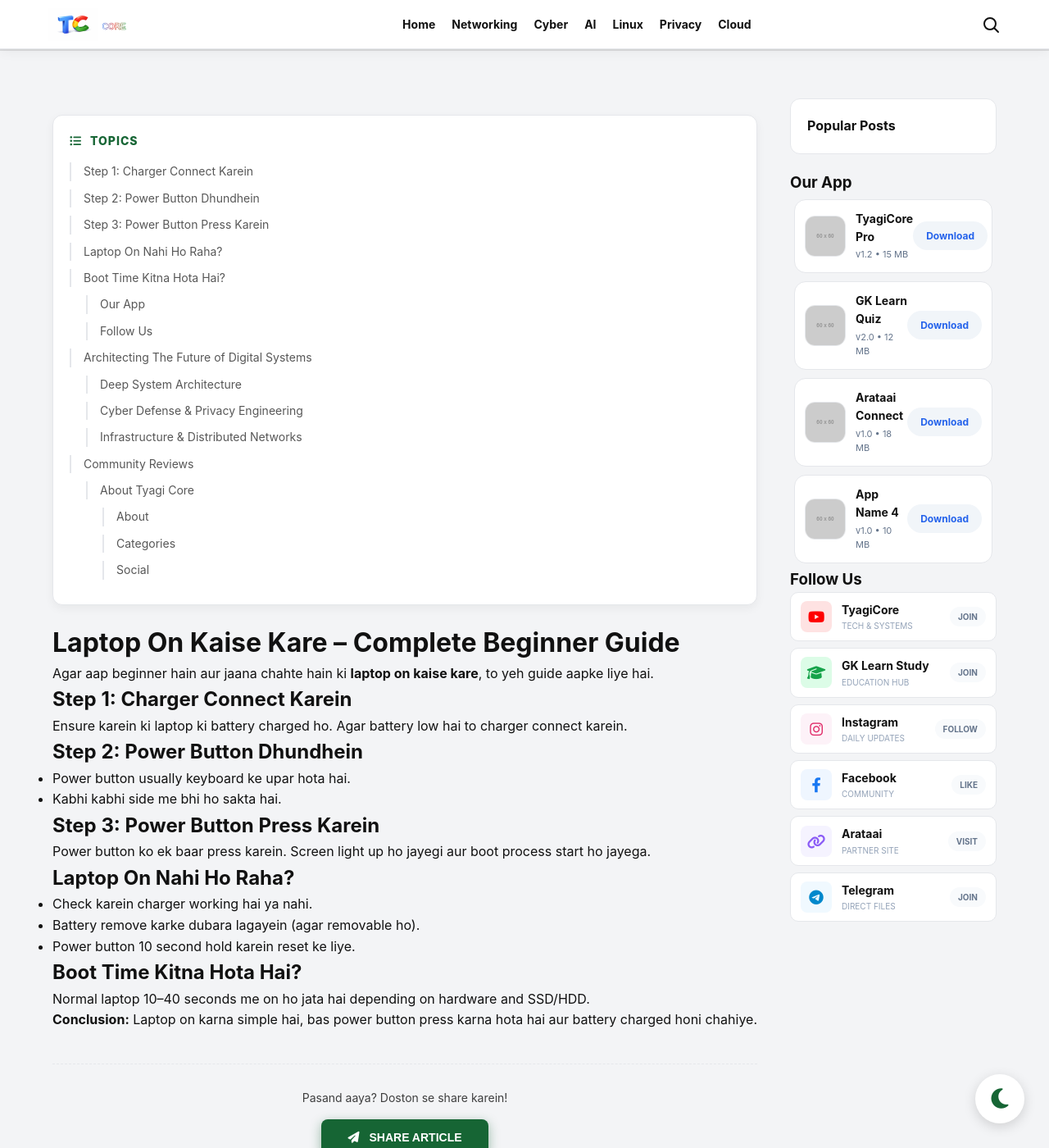
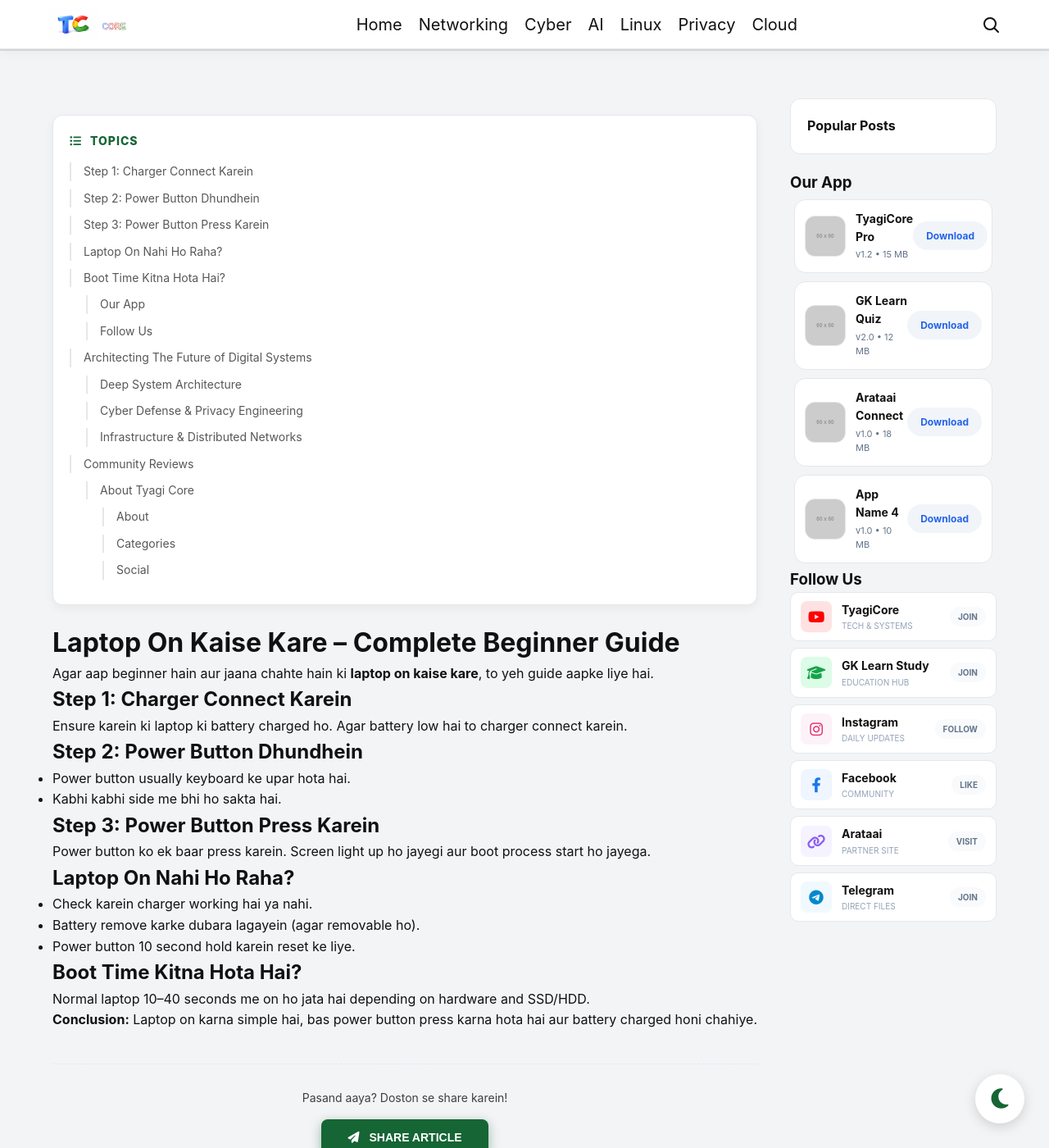
Before and after one commit to HimanshuTyagiJi/TyagiCore, a Jekyll site: the page built from laptop-on-kaise-karen.html, in a window 1280 px wide and 1400 px high. Shown: the whole window at 82% size. Built offline with Jekyll 4.4.1, drawn with Linux system fonts in a browser that asks for light colours.

Commit message:
Update style.css

```diff
--- a/assets/css/style.css
+++ b/assets/css/style.css
@@ -28,8 +28,8 @@
 .header-inner{margin:-5px;display:flex;align-items:center;justify-content:space-between;position:relative;}
 .logo{font-size:22px;font-weight:900;color:#166534;text-decoration:none;}
 .nav{display:flex;gap:20px;}
-.nav a{text-decoration:none;font-size:14px;font-weight:700;color:var(--text-color);transition:0.3s;}
-.nav a:hover{color:#166534;}
+.nav a{text-decoration:none;font-size:20px;font-weight:400;color:var(--text-color);transition:0.3s;}
+.nav a:hover{color:#ff0000}
 .right-icons{display:flex;gap:20px;align-items:center;}
 .icon-btn{width:24px;height:24px;cursor:pointer;fill:none;stroke:var(--text-color);stroke-width:2;stroke-linecap:round;stroke-linejoin:round;}
 
```
